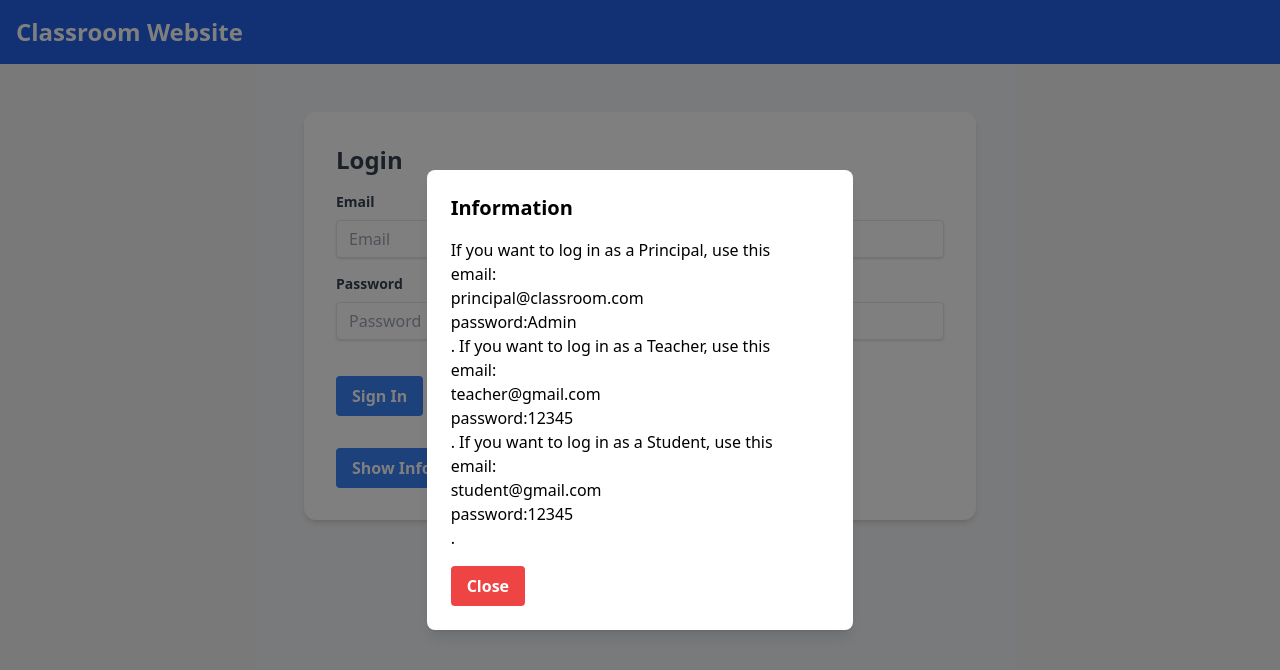
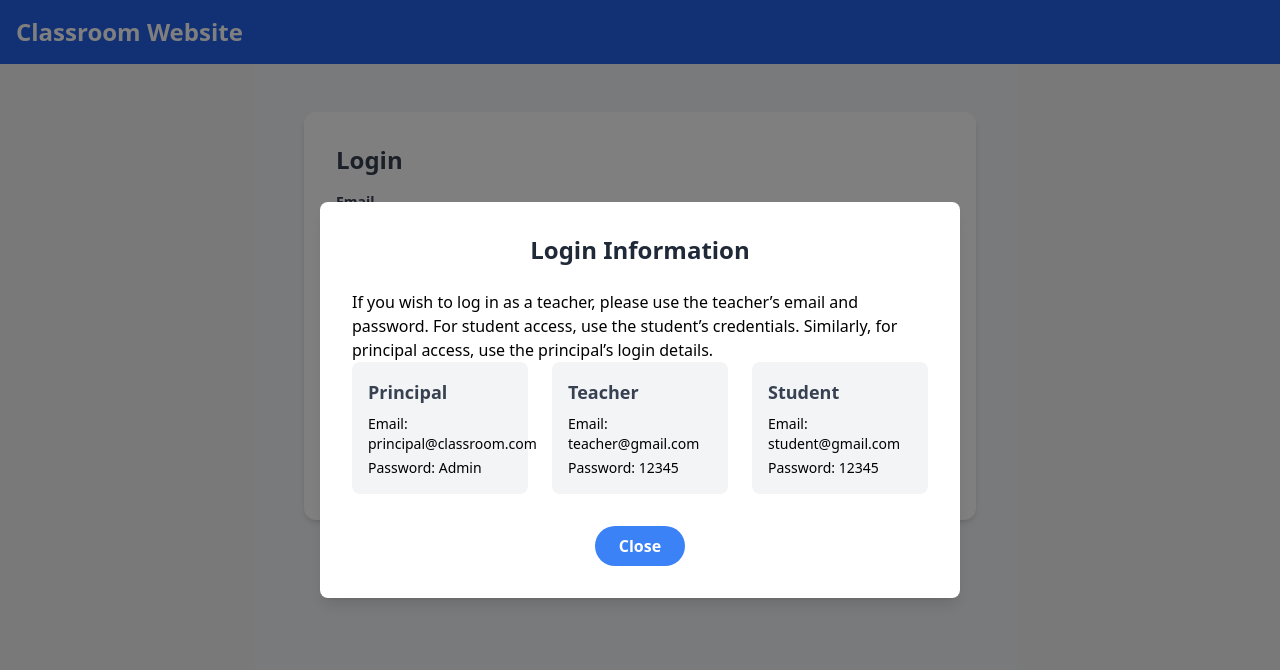
Before and after one commit to 49Harsh/Heliverse-frontend, a React (Create React App) app: page / in a window 1280 px wide. Both pictures are taken after a click on the button "Show Info". Shown: the top 670 px of the page. Built offline with nearby package versions, Linux system fonts and the light colour scheme.

Commit message:
adding ls of student and teacher in seprate component

```diff
--- a/src/api.js
+++ b/src/api.js
@@ -51,3 +51,23 @@ export const createStudent = (name, email, password) =>
 
 export const createTimetable = (teacherId, timetable) =>
   axios.post(`${API_URL}/teacher/create-timetable`, { teacherId, timetable });
+
+export const fetchTeachers = async () => {
+  const response = await axios.get(`${API_URL}/principal/show-teacher`);
+  return response.data;
+};
+
+export const fetchStudents = async () => {
+  const response = await axios.get(`${API_URL}/principal/show-student`);
+  return response.data;
+};
+
+export const deleteTeacher = async (id) => {
+  const response = await axios.delete(`${API_URL}/principal/teacher/${id}`);
+  return response.data;
+};
+
+export const deleteStudent = async (id) => {
+  const response = await axios.delete(`${API_URL}/principal//student/${id}`);
+  return response.data;
+};
--- a/src/components/Principal.js
+++ b/src/components/Principal.js
@@ -1,61 +1,13 @@
 import React, { useState } from 'react';
 import { createClassroom, createTeacher, createStudent } from '../api';
 import TimetableInfo from './pages/TimetableInfo';
+import StudentList from './StudentList';
+import TeacherList from './TeacherList';
 
 function Principal({ user }) {
 
 
 
-
-  // const [formData, setFormData] = useState({
-  //   name: '',
-  //   teacherId: '',
-  //   startTime: '',
-  //   endTime: '',
-  //   days: [],
-  // });
-
-  // const handleChange = (e) => {
-  //   const { name, value } = e.target;
-  //   setFormData((prev) => ({ ...prev, [name]: value }));
-  // };
-
-  // const handleDayChange = (day) => {
-  //   setFormData((prev) => ({
-  //     ...prev,
-  //     days: prev.days.includes(day)
-  //       ? prev.days.filter((d) => d !== day)
-  //       : [...prev.days, day],
-  //   }));
-  // };
-
-  // const handleSubmit = async (e) => {
-  //   e.preventDefault();
-  //   try {
-  //     const result = await createClassroom(formData);
-  //     console.log('Classroom created:', result);
-  //     // Handle success (e.g., show a success message, clear the form, etc.)
-  //   } catch (error) {
-  //     console.error('Error creating classroom:', error);
-  //     // Handle error (e.g., show an error message)
-  //   }
-  // };
-
-
-
-
-
-
-
-
-  // // State for classroom creation
-  // const [classroomName, setClassroomName] = useState('');
-  // const [teacherId, setTeacherId] = useState('');
-  // const [startTime, setStartTime] = useState('');
-  // const [endTime, setEndTime] = useState('');
-  // const [days, setDays] = useState([]);
-
-  // console.log(teacherId)
   const togglePopup = () => {
     setShowPopup(!showPopup);
   };
@@ -116,11 +68,6 @@ function Principal({ user }) {
       // handle error
     }
   };
-
-
-
-
-
 
 
 
@@ -333,14 +280,7 @@ function Principal({ user }) {
             onChange={(e) => setStudentPassword(e.target.value)}
             required
           />
-          {/* <input
-            className="shadow appearance-none border rounded w-full py-2 px-3 text-gray-700 leading-tight focus:outline-none focus:shadow-outline"
-            type="text"
-            placeholder="Classroom ID"
-            value={classroomId}
-            onChange={(e) => setClassroomId(e.target.value)}
-            required
-          /> */}
+
           <button
             className="bg-yellow-500 hover:bg-yellow-700 text-white font-bold py-2 px-4 rounded focus:outline-none focus:shadow-outline"
             type="submit"
@@ -348,6 +288,11 @@ function Principal({ user }) {
             Create Student Account
           </button>
         </form>
+
+
+        <TeacherList />
+        <StudentList />
+
       </div>
     </div>
   );
--- /dev/null
+++ b/src/components/StudentList.js
@@ -0,0 +1,54 @@
+// StudentList.js
+import React, { useState, useEffect } from 'react';
+import { fetchStudents, deleteStudent } from '../api';
+import Popup from './pages/Popup';
+
+const StudentList = () => {
+  const [students, setStudents] = useState([]);
+  const [isPopupOpen, setIsPopupOpen] = useState(false);
+
+  useEffect(() => {
+    loadStudents();
+  }, []);
+
+  const loadStudents = async () => {
+    const data = await fetchStudents();
+    setStudents(data);
+  };
+
+  const handleDelete = async (id) => {
+    await deleteStudent(id);
+    loadStudents();
+  };
+
+  return (
+    <div>
+      <button
+        onClick={() => setIsPopupOpen(true)}
+        className="bg-green-500 text-white px-4 py-2 rounded"
+      >
+        View Students
+      </button>
+      <Popup isOpen={isPopupOpen} onClose={() => setIsPopupOpen(false)}>
+        <h2 className="text-2xl font-bold mb-4">Students List</h2>
+        <div className="grid grid-cols-1 md:grid-cols-2 lg:grid-cols-3 gap-4">
+          {students.map((student) => (
+            <div key={student._id} className="border p-4 rounded">
+              <h3 className="font-bold">{student.name}</h3>
+              <p>Email: {student.email}</p>
+              <p>Password: {student.password}</p>
+              <button
+                onClick={() => handleDelete(student._id)}
+                className="bg-red-500 text-white px-2 py-1 rounded mt-2"
+              >
+                Delete
+              </button>
+            </div>
+          ))}
+        </div>
+      </Popup>
+    </div>
+  );
+};
+
+export default StudentList;
--- /dev/null
+++ b/src/components/TeacherList.js
@@ -0,0 +1,53 @@
+import React, { useState, useEffect } from 'react';
+import { fetchTeachers, deleteTeacher } from '../api';
+import Popup from './pages/Popup';
+
+const TeacherList = () => {
+  const [teachers, setTeachers] = useState([]);
+  const [isPopupOpen, setIsPopupOpen] = useState(false);
+
+  useEffect(() => {
+    loadTeachers();
+  }, []);
+
+  const loadTeachers = async () => {
+    const data = await fetchTeachers();
+    setTeachers(data);
+  };
+
+  const handleDelete = async (id) => {
+    await deleteTeacher(id);
+    loadTeachers();
+  };
+
+  return (
+    <div>
+      <button
+        onClick={() => setIsPopupOpen(true)}
+        className="bg-blue-500 text-white px-4 py-2 rounded"
+      >
+        View Teachers
+      </button>
+      <Popup isOpen={isPopupOpen} onClose={() => setIsPopupOpen(false)}>
+        <h2 className="text-2xl font-bold mb-4">Teachers List</h2>
+        <div className="grid grid-cols-1 md:grid-cols-2 lg:grid-cols-3 gap-4">
+          {teachers.map((teacher) => (
+            <div key={teacher._id} className="border p-4 rounded">
+              <h3 className="font-bold">{teacher.name}</h3>
+              <p>Email: {teacher.email}</p>
+              <p>Password: {teacher.password}</p>
+              <button
+                onClick={() => handleDelete(teacher._id)}
+                className="bg-red-500 text-white px-2 py-1 rounded mt-2"
+              >
+                Delete
+              </button>
+            </div>
+          ))}
+        </div>
+      </Popup>
+    </div>
+  );
+};
+
+export default TeacherList;
--- a/src/components/pages/LoginInfo.js
+++ b/src/components/pages/LoginInfo.js
@@ -1,44 +1,53 @@
 import React from 'react';
 
-function LoginInfo({ togglePopup }) {
+function Login({ togglePopup }) {
+  const loginInfo = [
+    {
+      role: 'Principal',
+      email: 'principal@classroom.com',
+      password: 'Admin'
+    },
+    {
+      role: 'Teacher',
+      email: 'teacher@gmail.com',
+      password: '12345'
+    },
+    {
+      role: 'Student',
+      email: 'student@gmail.com',
+      password: '12345'
+    }
+  ];
+
   return (
     <div className="fixed inset-0 flex items-center justify-center bg-black bg-opacity-50">
-      <div className="bg-white rounded-lg shadow-lg p-6 w-11/12 md:w-1/2 lg:w-1/3">
-        <h2 className="text-xl font-bold mb-4">Information</h2>
-        <p className="mb-4">
-        If you want to log in as a Principal, use this
-        <h1>email: <br/>
-            <span>principal@classroom.com</span>
-        </h1>
-        <h1>
-            password:
-            <span>Admin</span>
-        </h1>.
-        If you want to log in as a Teacher, use this
-        <h1>email: <br/>
-            <span>teacher@gmail.com</span>
-        </h1>
-        <h1>
-            password:
-            <span>12345</span>
-        </h1>.
-        If you want to log in as a Student, use this
-        <h1>email:</h1>
-            <span>student@gmail.com</span>
-        <h1>
-            password:
-            <span>12345</span>
-        </h1>.
+      <div className="bg-white rounded-lg shadow-lg p-8 w-11/12 md:w-2/3 lg:w-1/2 max-w-2xl">
+        <h2 className="text-2xl font-bold mb-6 text-center text-gray-800">Login Information</h2>
+        <p>If you wish to log in as a teacher, please use the teacher’s email and password. For student access, use the student’s credentials. Similarly, for principal access, use the principal’s login details.</p>
+        <div className="grid grid-cols-1 md:grid-cols-3 gap-6 mb-8">
+          {loginInfo.map((info, index) => (
+            <div key={index} className="bg-gray-100 p-4 rounded-lg">
+              <h3 className="text-lg font-semibold mb-2 text-gray-700">{info.role}</h3>
+              <p className="text-sm mb-1">
+                <span className="font-medium">Email:</span> {info.email}
               </p>
+              <p className="text-sm">
+                <span className="font-medium">Password:</span> {info.password}
+              </p>
+            </div>
+          ))}
+        </div>
+        <div className="text-center">
           <button
-          className="bg-red-500 hover:bg-red-700 text-white font-bold py-2 px-4 rounded focus:outline-none focus:shadow-outline"
+            className="bg-blue-500 hover:bg-blue-600 text-white font-bold py-2 px-6 rounded-full focus:outline-none focus:shadow-outline transition duration-300 ease-in-out transform hover:-translate-y-1 hover:scale-110"
             onClick={togglePopup}
           >
             Close
           </button>
         </div>
       </div>
+    </div>
   );
 }
 
-export default LoginInfo;
+export default Login;
--- /dev/null
+++ b/src/components/pages/Popup.js
@@ -0,0 +1,16 @@
+import React from 'react';
+
+const Popup = ({ isOpen, onClose, children }) => {
+  if (!isOpen) return null;
+
+  return (
+    <div className="fixed inset-0 bg-black bg-opacity-50 flex items-center justify-center">
+      <div className="bg-white p-6 rounded-lg max-w-3xl w-full max-h-[80vh] overflow-y-auto">
+        <button onClick={onClose} className="float-right text-2xl">&times;</button>
+        {children}
+      </div>
+    </div>
+  );
+};
+
+export default Popup;
```
Lines whose indentation alone changed are shown as unchanged.
